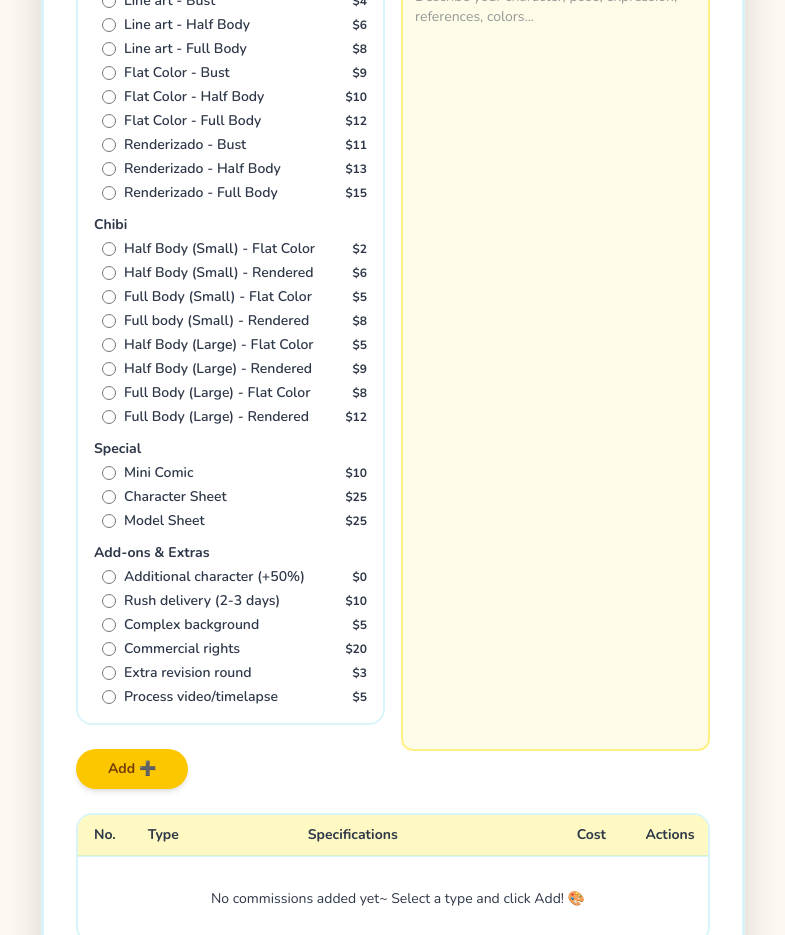
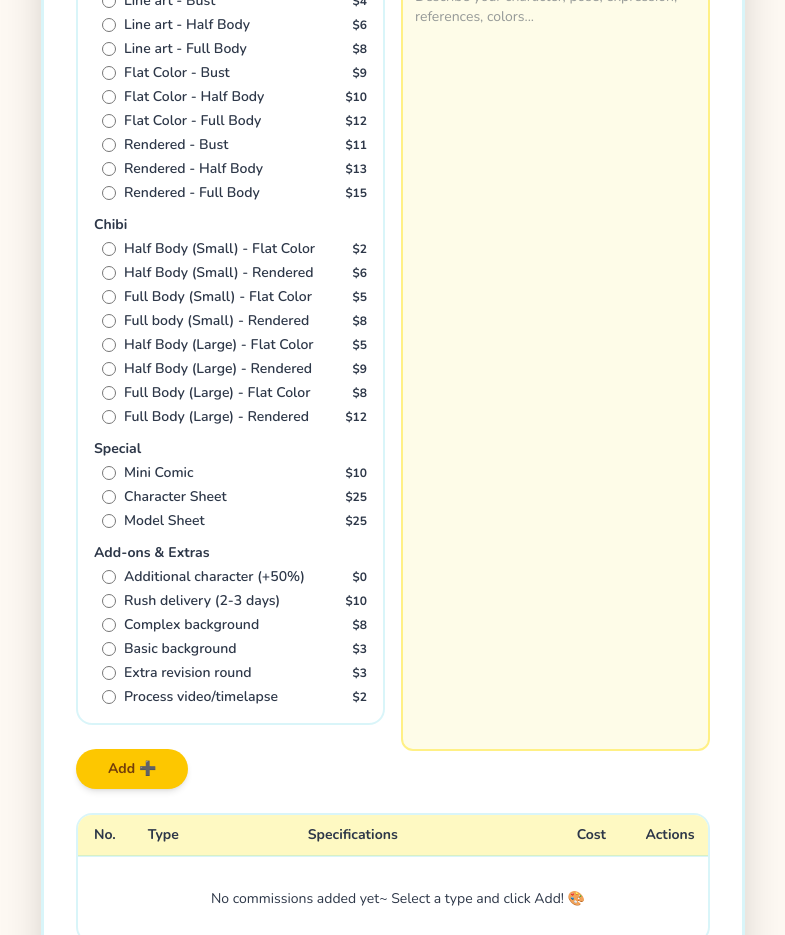
Before and after one commit to 0-YueNai-0/comissions.yue, a React (Vite) app: page / in a window 1280 px wide. Shown: the part 5180-6115 px from the top of the page, without its empty margins (247-1032 px from the left). Built offline with nearby package versions, Linux system fonts and the light colour scheme.

Commit message:
Update OrderSection.tsx

```diff
--- a/src/app/components/OrderSection.tsx
+++ b/src/app/components/OrderSection.tsx
@@ -16,9 +16,9 @@ const COMMISSION_TYPES: CommissionCategory[] = [
       { label: 'Flat Color - Bust', price: 9 },
       { label: 'Flat Color - Half Body', price: 10 },
       { label: 'Flat Color - Full Body', price: 12 },
-      { label: 'Renderizado - Bust', price: 11 },
-      { label: 'Renderizado - Half Body', price: 13 },
-      { label: 'Renderizado - Full Body', price: 15 },
+      { label: 'Rendered - Bust', price: 11 },
+      { label: 'Rendered - Half Body', price: 13 },
+      { label: 'Rendered - Full Body', price: 15 },
     ],
   },
   {
@@ -47,10 +47,10 @@ const COMMISSION_TYPES: CommissionCategory[] = [
      options: [
       { label: 'Additional character (+50%)', price: 0},
       { label: 'Rush delivery (2-3 days)', price: 10 },
-      { label: 'Complex background', price: 5 },
-      { label: 'Commercial rights', price: 20 },
+      { label: 'Complex background', price: 8 },
+      { label: 'Basic background', price: 3 },
       { label: 'Extra revision round', price: 3 },
-      { label: 'Process video/timelapse', price: 5 },
+      { label: 'Process video/timelapse', price: 2 },
      ],
   },
 ];
```
